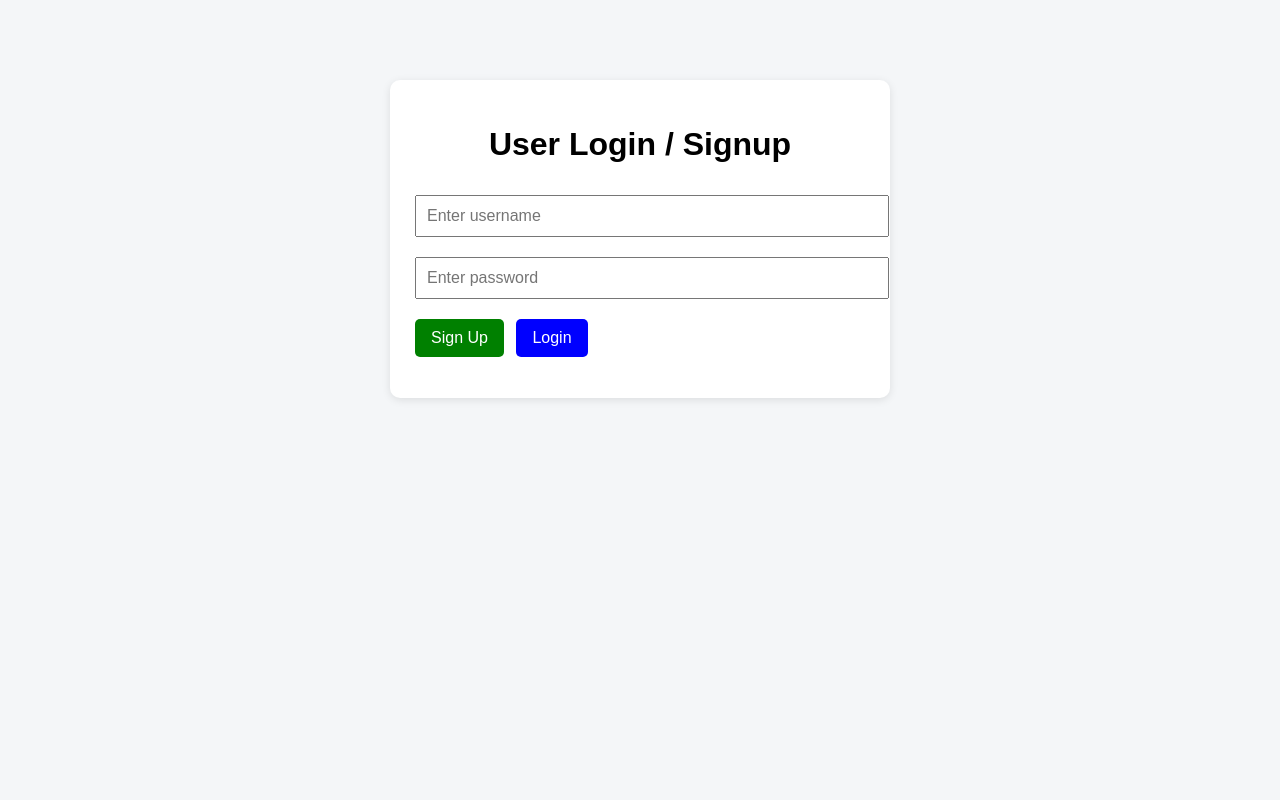
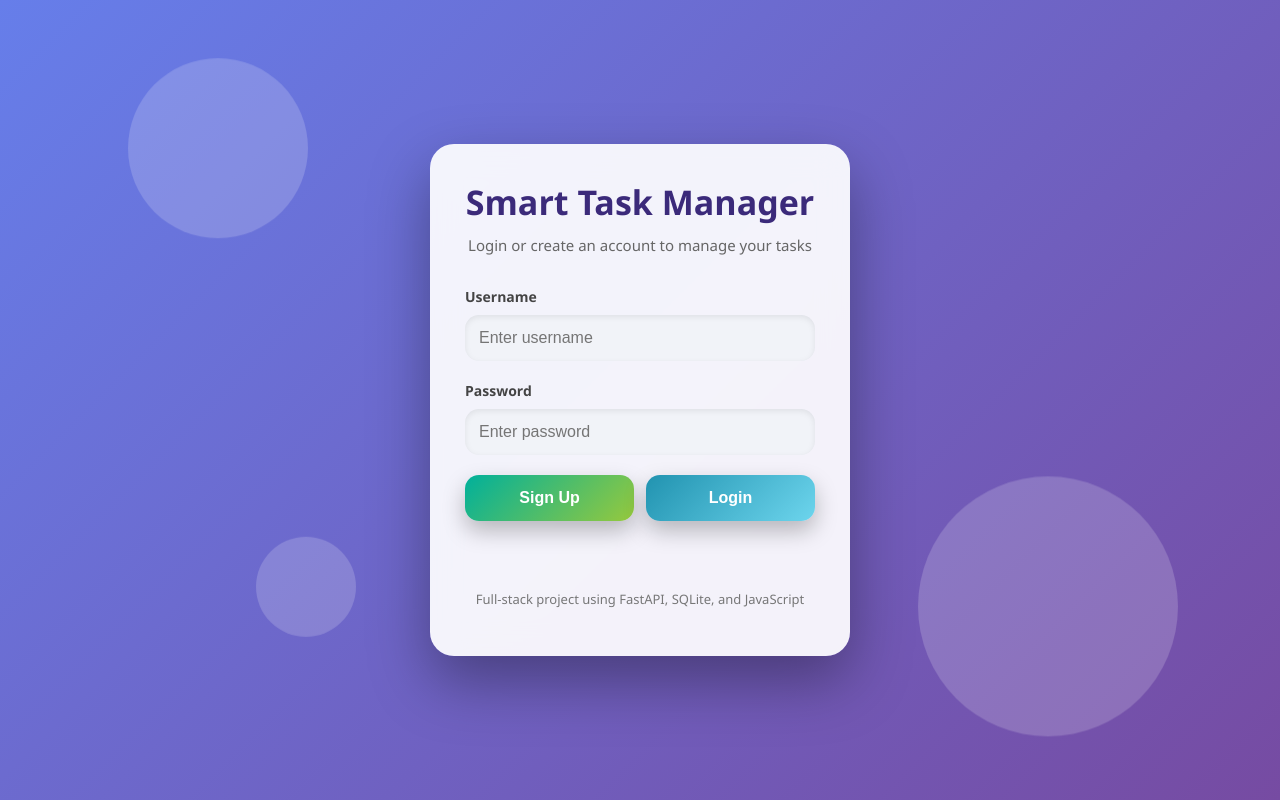
Before and after one commit to Prabhujit200/smart-task-manger, a plain HTML site: page auth.html in a window 1280 px wide. Drawn offline with Linux system fonts and the light colour scheme.

Commit message:
upgrade auth page with 3D design

```diff
--- a/auth.html
+++ b/auth.html
@@ -3,70 +3,229 @@
   <head>
     <meta charset="UTF-8" />
     <meta name="viewport" content="width=device-width, initial-scale=1.0" />
-    <title>Login / Signup</title>
+    <title>Smart Task Manager - Login</title>
+
     <style>
-      body {
-        font-family: Arial, sans-serif;
-        max-width: 500px;
-        margin: 60px auto;
-        padding: 20px;
-        background-color: #f4f6f8;
+      * {
+        box-sizing: border-box;
       }
 
-      .box {
-        background: white;
-        padding: 25px;
-        border-radius: 10px;
-        box-shadow: 0px 2px 8px rgba(0, 0, 0, 0.1);
+      body {
+        margin: 0;
+        min-height: 100vh;
+        font-family: "Segoe UI", Arial, sans-serif;
+        background: linear-gradient(135deg, #667eea, #764ba2);
+        display: flex;
+        align-items: center;
+        justify-content: center;
+        padding: 20px;
+        overflow: hidden;
+      }
+
+      .circle {
+        position: absolute;
+        border-radius: 50%;
+        background: rgba(255, 255, 255, 0.18);
+        animation: float 6s ease-in-out infinite;
+      }
+
+      .circle.one {
+        width: 180px;
+        height: 180px;
+        top: 8%;
+        left: 10%;
+      }
+
+      .circle.two {
+        width: 260px;
+        height: 260px;
+        bottom: 5%;
+        right: 8%;
+        animation-delay: 1.5s;
+      }
+
+      .circle.three {
+        width: 100px;
+        height: 100px;
+        bottom: 18%;
+        left: 20%;
+        animation-delay: 3s;
+      }
+
+      @keyframes float {
+        0%,
+        100% {
+          transform: translateY(0);
+        }
+        50% {
+          transform: translateY(-25px);
+        }
+      }
+
+      .auth-card {
+        position: relative;
+        width: 420px;
+        background: rgba(255, 255, 255, 0.92);
+        backdrop-filter: blur(15px);
+        padding: 35px;
+        border-radius: 24px;
+        box-shadow: 0 25px 60px rgba(0, 0, 0, 0.35);
+        transform-style: preserve-3d;
+        transition:
+          transform 0.3s ease,
+          box-shadow 0.3s ease;
+        z-index: 10;
+      }
+
+      .auth-card:hover {
+        transform: translateY(-8px) rotateX(3deg) rotateY(-3deg);
+        box-shadow: 0 35px 80px rgba(0, 0, 0, 0.45);
       }
 
       h1 {
         text-align: center;
+        margin: 0;
+        font-size: 34px;
+        color: #3b2a7a;
+      }
+
+      .subtitle {
+        text-align: center;
+        color: #666;
+        margin: 10px 0 30px;
+        font-size: 15px;
+      }
+
+      .input-group {
+        margin-bottom: 18px;
+      }
+
+      label {
+        font-weight: 600;
+        color: #444;
+        font-size: 14px;
       }
 
       input {
         width: 100%;
-        padding: 10px;
-        margin: 10px 0;
+        padding: 14px;
+        margin-top: 8px;
         font-size: 16px;
+        border: none;
+        border-radius: 14px;
+        background: #f1f3f8;
+        outline: none;
+        box-shadow: inset 0 2px 6px rgba(0, 0, 0, 0.08);
+      }
+
+      input:focus {
+        box-shadow: 0 0 0 3px rgba(102, 126, 234, 0.35);
+      }
+
+      .btn-row {
+        display: flex;
+        gap: 12px;
+        margin-top: 20px;
       }
 
       button {
-        padding: 10px 16px;
+        flex: 1;
+        padding: 14px;
         font-size: 16px;
+        border: none;
+        border-radius: 14px;
+        color: white;
+        font-weight: 700;
         cursor: pointer;
-        margin-top: 10px;
-        margin-right: 8px;
-        border: none;
-        border-radius: 5px;
-        color: white;
+        box-shadow: 0 10px 22px rgba(0, 0, 0, 0.25);
+        transition:
+          transform 0.2s ease,
+          box-shadow 0.2s ease;
+      }
+
+      button:hover {
+        transform: translateY(-3px) scale(1.03);
+        box-shadow: 0 15px 30px rgba(0, 0, 0, 0.35);
       }
 
       .signup-btn {
-        background-color: green;
+        background: linear-gradient(135deg, #00b09b, #96c93d);
       }
 
       .login-btn {
-        background-color: blue;
+        background: linear-gradient(135deg, #2193b0, #6dd5ed);
       }
 
       #message {
-        margin-top: 15px;
-        font-weight: bold;
+        margin-top: 20px;
+        text-align: center;
+        font-weight: 700;
+        color: #3b2a7a;
+        min-height: 24px;
+      }
+
+      .footer-text {
+        margin-top: 25px;
+        text-align: center;
+        font-size: 13px;
+        color: #777;
+      }
+
+      @media (max-width: 500px) {
+        .auth-card {
+          width: 100%;
+          padding: 25px;
+        }
+
+        .btn-row {
+          flex-direction: column;
+        }
+
+        h1 {
+          font-size: 28px;
+        }
       }
     </style>
   </head>
   <body>
-    <div class="box">
-      <h1>User Login / Signup</h1>
+    <div class="circle one"></div>
+    <div class="circle two"></div>
+    <div class="circle three"></div>
 
-      <input type="text" id="username" placeholder="Enter username" />
-      <input type="password" id="password" placeholder="Enter password" />
+    <div class="auth-card">
+      <h1>Smart Task Manager</h1>
+      <p class="subtitle">Login or create an account to manage your tasks</p>
 
-      <button class="signup-btn" onclick="signup()">Sign Up</button>
-      <button class="login-btn" onclick="login()">Login</button>
+      <div class="input-group">
+        <label>Username</label>
+        <input
+          type="text"
+          id="username"
+          placeholder="Enter username"
+          autocomplete="username"
+        />
+      </div>
+
+      <div class="input-group">
+        <label>Password</label>
+        <input
+          type="password"
+          id="password"
+          placeholder="Enter password"
+          autocomplete="current-password"
+        />
+      </div>
+
+      <div class="btn-row">
+        <button class="signup-btn" onclick="signup()">Sign Up</button>
+        <button class="login-btn" onclick="login()">Login</button>
+      </div>
 
       <p id="message"></p>
+
+      <p class="footer-text">
+        Full-stack project using FastAPI, SQLite, and JavaScript
+      </p>
     </div>
 
     <script>
```
